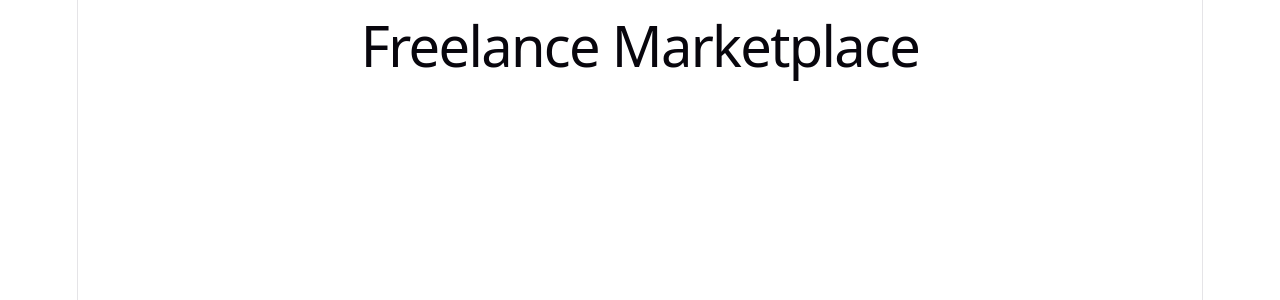
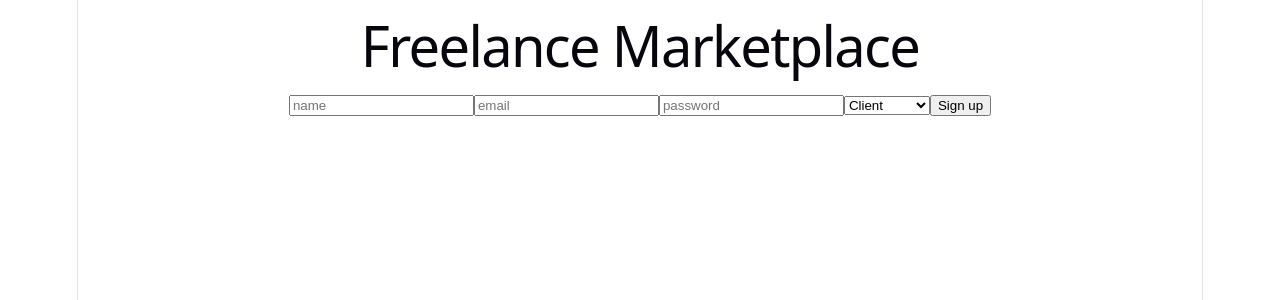
Before and after one commit to MidNight91119/freelance-marketplace, a React (Vite) app in the folder web/: page /signup in a window 1280 px wide. Shown: the top 300 px of the page. Built offline with nearby package versions, Linux system fonts and the light colour scheme.

Commit message:
feat: signup page and redirect to projects after login
Signed-off-by: Ayush Bhagwat <ayushbhagwat921@gmail.com>

```diff
--- a/web/src/App.tsx
+++ b/web/src/App.tsx
@@ -1,12 +1,14 @@
 import { Routes, Route } from "react-router";
 import Login from "./pages/Login";
 import Projects from "./pages/Projects";
+import Signup from "./pages/Signup";
 
 function App() {
   return (
     <>
       <Header title="Freelance Marketplace" />
       <Routes>
+        <Route path="/signup" element={<Signup />} />
         <Route path="/login" element={<Login />} />
         <Route path="/projects" element={<Projects />} />
       </Routes>
--- a/web/src/pages/Login.tsx
+++ b/web/src/pages/Login.tsx
@@ -1,9 +1,11 @@
 import { useState } from "react";
+import { useNavigate } from "react-router";
 
 function Login() {
   const [email, setEmail] = useState("");
   const [password, setPassword] = useState("");
   const [error, setError] = useState("");
+  const navigate = useNavigate();
 
   async function handleSubmit(e: React.SubmitEvent<HTMLFormElement>) {
     e.preventDefault();
@@ -25,7 +27,7 @@ function Login() {
     }
 
     localStorage.setItem("token", data.accessToken);
-    console.log("logged in", data.accessToken);
+    navigate("/projects");
   }
 
   return (
@@ -34,17 +36,16 @@ function Login() {
         type="email"
         value={email}
         onChange={(e) => setEmail(e.target.value)}
+        placeholder="email"
       />
       <input
         type="password"
         value={password}
         onChange={(e) => setPassword(e.target.value)}
+        placeholder="password"
       />
       <button>Submit</button>
       {error && <p>{error}</p>}
-
-      <p>email is: {email}</p>
-      <p>pwd is: {password}</p>
     </form>
   );
 }
--- /dev/null
+++ b/web/src/pages/Signup.tsx
@@ -0,0 +1,69 @@
+import React, { useState } from "react";
+import { useNavigate } from "react-router";
+
+function Signup() {
+  const [name, setName] = useState("");
+  const [email, setEmail] = useState("");
+  const [password, setPassword] = useState("");
+  const [role, setRole] = useState("client");
+  const [error, setError] = useState("");
+  const navigate = useNavigate();
+
+  async function handleSignup(e: React.SubmitEvent<HTMLFormElement>) {
+    e.preventDefault();
+    setError("");
+
+    const res = await fetch("http://localhost:8080/api/auth/signup", {
+      method: "POST",
+      headers: { "Content-Type": "application/json" },
+      body: JSON.stringify({
+        name: name,
+        email: email,
+        password: password,
+        role: role,
+      }),
+    });
+
+    const data = await res.json();
+
+    if (!res.ok) {
+      setError(data.message);
+      return;
+    }
+
+    navigate("/login");
+  }
+
+  return (
+    <>
+      <form onSubmit={handleSignup}>
+        <input
+          placeholder="name"
+          type="text"
+          value={name}
+          onChange={(e) => setName(e.target.value)}
+        />
+        <input
+          placeholder="email"
+          type="email"
+          value={email}
+          onChange={(e) => setEmail(e.target.value)}
+        />
+        <input
+          placeholder="password"
+          type="password"
+          value={password}
+          onChange={(e) => setPassword(e.target.value)}
+        />
+        <select value={role} onChange={(e) => setRole(e.target.value)}>
+          <option value="client">Client</option>
+          <option value="freelancer">Freelancer</option>
+        </select>
+        <button>Sign up</button>
+      </form>
+      {error && <p>{error}</p>}
+    </>
+  );
+}
+
+export default Signup;
```
